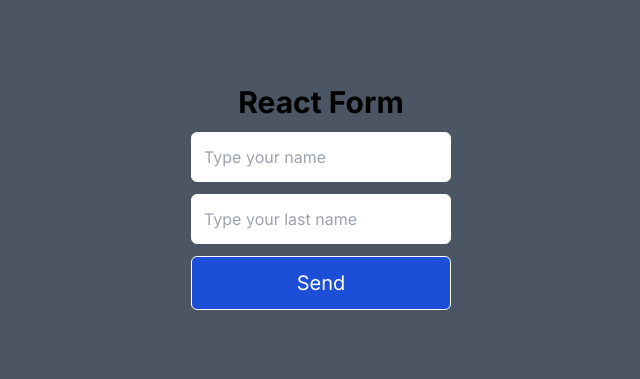
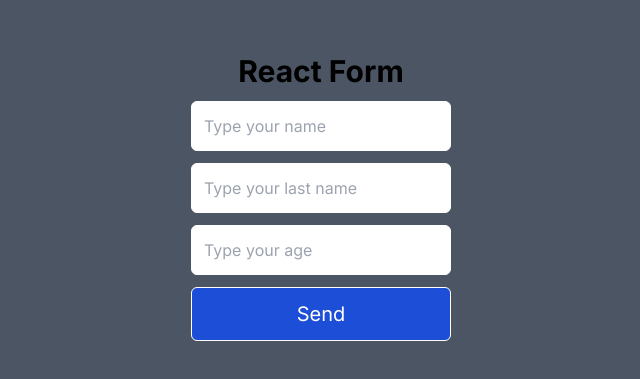
Before and after one commit to mspdl/reactjs-first_project, a Next.js app: page / in a window 1280 px wide. Shown: the part 203-582 px from the top of the page, without its empty margins (319-959 px from the left). Built offline with nearby package versions, Linux system fonts and the light colour scheme.

Commit message:
Applying basic validation

```diff
--- a/src/components/ReactFormExamples.tsx
+++ b/src/components/ReactFormExamples.tsx
@@ -3,6 +3,7 @@ import { SubmitHandler, useForm } from "react-hook-form";
 type Inputs = {
   name: string;
   lastName: string;
+  age: number;
 };
 
 export const ReactFormExamples = () => {
@@ -19,7 +20,7 @@ export const ReactFormExamples = () => {
         <input
           className="block border p-3 border-white rounded-md mt-3 text-black"
           type="text"
-          {...register("name")}
+          {...register("name", { required: true, minLength: 2, maxLength: 20 })}
           placeholder="Type your name"
         />
         <input
@@ -27,6 +28,12 @@ export const ReactFormExamples = () => {
           type="text"
           {...register("lastName")}
           placeholder="Type your last name"
+        />
+        <input
+          className="block border p-3 border-white rounded-md mt-3 text-black"
+          type="number"
+          {...register("age", { required: true, min: 18, max: 120 })}
+          placeholder="Type your age"
         />
 
         <input
```
